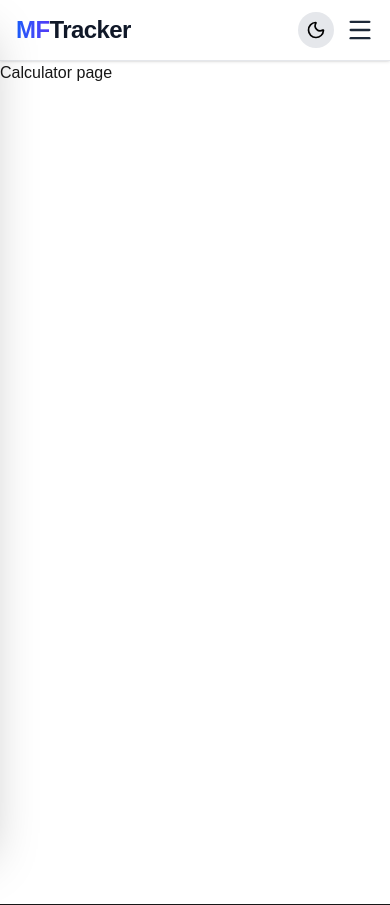
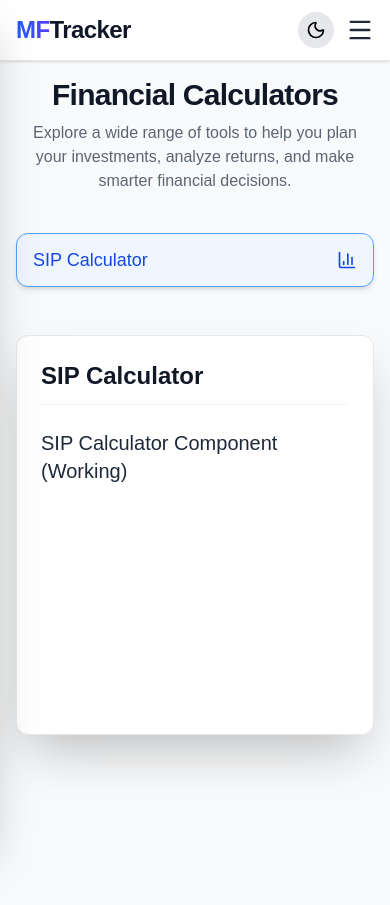
Before and after one commit to mithalesh-mk/fundBank-app, a Next.js app: page /calculators in a window 390 px wide. Built offline with nearby package versions, Linux system fonts and the light colour scheme.

Commit message:
graph and calculator page in progress

```diff
--- a/app/calculators/page.tsx
+++ b/app/calculators/page.tsx
@@ -1,11 +1,142 @@
-import React from 'react'
+"use client";
+import React, { useState, FC } from "react";
+import { BarChart3, Scale } from "lucide-react";
 
-function Calculators() {
+const tabs: string[] = [
+  "SIP",
+  "Lumpsum",
+  "SWP",
+  "CAGR",
+  "XIRR",
+  "Sharpe Ratio",
+  "Stock CAGR",
+  "Intrinsic Value",
+  "Dividend Yield",
+  "P/E Valuation",
+  "Stop Loss / Target",
+  "Position Sizing",
+  "Average Buy Price",
+  "ROI",
+  "Expense Ratio Impact",
+];
+
+// --- Content Switcher ---
+const CalculatorContent: FC<{ selectedTab: string }> = ({ selectedTab }) => {
+  switch (selectedTab) {
+    case "SIP":
+      return <h1 className="text-xl font-medium text-gray-800 dark:text-gray-200">SIP Calculator Component (Working)</h1>;
+    default:
+      return (
+        <div className="p-6 text-center bg-gray-100 dark:bg-gray-700 rounded-xl">
+          <Scale className="w-10 h-10 mx-auto text-blue-500 mb-3" />
+          <p className="text-gray-600 dark:text-gray-300 font-medium">
+            The <strong>{selectedTab}</strong> calculator is coming soon! Check out the working SIP Calculator for now.
+          </p>
+        </div>
+      );
+  }
+};
+
+const Calculators: FC = () => {
+  const [selectedTab, setSelectedTab] = useState<string>("SIP");
+  const [mobileOpen, setMobileOpen] = useState<boolean>(false);
+
   return (
-    <div className="h-screen bg-white dark:bg-gray-900 border-b dark:border-gray-800 shadow-sm transition-colors">
-        Calculator page
+    <div className="min-h-screen bg-gray-50 dark:bg-gray-900 text-black dark:text-white font-inter">
+      <div className="flex flex-col md:flex-row max-w-7xl mx-auto py-4 md:py-8 px-4 md:px-0 gap-6">
+
+        {/* ------------------ HEADER (MOBILE & DESKTOP) ------------------ */}
+        <div className="w-full md:hidden flex flex-col items-center text-center mb-4">
+          <h1 className="text-3xl font-bold tracking-tight text-gray-900 dark:text-white">
+            Financial Calculators
+          </h1>
+          <p className="mt-2 text-base opacity-90 text-gray-600 dark:text-gray-300 max-w-xl">
+            Explore a wide range of tools to help you plan your investments, analyze returns, and make smarter financial decisions.
+          </p>
+        </div>
+
+        {/* ------------------ MOBILE TAB (Accordion Style) ------------------ */}
+        <div className="md:hidden w-full mb-6">
+          <button
+            onClick={() => setMobileOpen(!mobileOpen)}
+            className="w-full py-3 px-4 rounded-xl border border-blue-400 dark:border-blue-700
+              bg-blue-50 dark:bg-blue-900/30 text-blue-700 dark:text-blue-300 shadow-md
+              flex justify-between items-center font-bold text-lg transition duration-200 hover:shadow-lg"
+          >
+            <span className="font-medium">{selectedTab} Calculator</span>
+            <BarChart3 className={`w-5 h-5 transition-transform ${mobileOpen ? "rotate-90" : "rotate-0"}`} />
+          </button>
+
+          <div className={`transition-all duration-300 ease-in-out overflow-hidden ${mobileOpen ? "max-h-[600px] mt-2" : "max-h-0"}`}>
+            <div className="bg-white dark:bg-gray-800 border border-gray-200 dark:border-gray-700 rounded-xl shadow-lg">
+              {tabs.map((tab) => (
+                <button
+                  key={tab}
+                  onClick={() => {
+                    setSelectedTab(tab);
+                    setMobileOpen(false);
+                  }}
+                  className={`w-full px-4 py-3 text-left text-sm border-b last:border-none rounded-lg
+                    border-gray-100 dark:border-gray-700 transition duration-150
+                    ${
+                      selectedTab === tab
+                        ? "bg-blue-100 text-blue-700 dark:bg-blue-900/50 dark:text-blue-300 font-semibold"
+                        : "text-gray-700 dark:text-gray-300 hover:bg-gray-100 dark:hover:bg-gray-700"
+                    }`}
+                >
+                  {tab}
+                </button>
+              ))}
+            </div>
+          </div>
+        </div>
+
+        {/* ------------------ DESKTOP SIDEBAR ------------------ */}
+        <div className="hidden md:block w-72 shrink-0">
+          <div className="sticky top-20 space-y-2 bg-white dark:bg-gray-800 p-4 rounded-xl shadow-lg border border-gray-200 dark:border-gray-700">
+            <h2 className="text-lg font-bold mb-2 text-gray-800 dark:text-white">Calculators</h2>
+            {tabs.map((tab) => (
+              <button
+                key={tab}
+                onClick={() => setSelectedTab(tab)}
+                className={`w-full text-left px-4 py-2 rounded-lg text-sm transition duration-150
+                  ${
+                    selectedTab === tab
+                      ? "bg-blue-600 text-white shadow-md font-semibold"
+                      : "text-gray-700 dark:text-gray-300 hover:bg-gray-100 dark:hover:bg-gray-700"
+                  }`}
+              >
+                {tab}
+              </button>
+            ))}
+          </div>
+        </div>
+
+        {/* ------------------ RIGHT CALCULATOR PANEL ------------------ */}
+        <main className="flex-1 flex flex-col">
+          {/* Desktop header */}
+          <div className="hidden md:flex flex-col items-center text-center mb-4">
+            <h1 className="text-3xl font-bold tracking-tight text-gray-900 dark:text-white">
+              Financial Calculators
+            </h1>
+            <p className="mt-2 text-base opacity-90 text-gray-600 dark:text-gray-300 max-w-xl">
+              Explore a wide range of tools to help you plan your investments, analyze returns, and make smarter financial decisions.
+            </p>
+          </div>
+
+          <div className="bg-white dark:bg-gray-800 border border-gray-200 dark:border-gray-700
+            rounded-xl shadow-2xl p-6 md:p-8 min-h-[400px]">
+
+            <h2 className="text-2xl font-bold mb-6 text-gray-900 dark:text-white border-b border-gray-100 dark:border-gray-700 pb-3">
+              {selectedTab} Calculator
+            </h2>
+
+            <CalculatorContent selectedTab={selectedTab} />
+          </div>
+        </main>
+      </div>
     </div>
-  )
-}
+  );
+};
 
-export default Calculators
+export default Calculators;
--- a/app/graphs/page.tsx
+++ b/app/graphs/page.tsx
@@ -3,7 +3,7 @@ import React from "react";
 
 function Graph() {
   return (
-    <div className="min-h-screen bg-gradient-to-b from-gray-50 to-gray-100
+    <div className="min-h-screen bg-linear-to-b from-gray-50 to-gray-100
       dark:from-gray-900 dark:to-black text-black dark:text-white
       transition-colors pt-12 px-6">
 
@@ -28,6 +28,7 @@ function Graph() {
 
           <IntradayChart />
         </div>
+
       </div>
     </div>
   );
--- a/components/IntradayChart.tsx
+++ b/components/IntradayChart.tsx
@@ -1,6 +1,6 @@
 "use client";
 
-import React from "react";
+import React, { useMemo } from "react";
 import ReactECharts from "echarts-for-react";
 
 export default function IntradayEChart() {
@@ -40,22 +40,53 @@ export default function IntradayEChart() {
   // Convert to chart format
   const seriesData = rawData.map((d) => [new Date(d.time).getTime(), d.value]);
 
-  // Calculate tight y-axis range
+  // Tight y-axis range
   const values = rawData.map((d) => d.value);
   const minVal = Math.min(...values);
   const maxVal = Math.max(...values);
+
+  // --- 📱 Responsive Scaling ---
+  const { fontSmall, fontMedium, fontLarge, lineWidth } = useMemo(() => {
+    const width = typeof window !== "undefined" ? window.innerWidth : 1200;
+
+    if (width < 500) {
+      // Mobile
+      return {
+        fontSmall: 8,
+        fontMedium: 10,
+        fontLarge: 12,
+        lineWidth: 1,
+      };
+    } else if (width < 900) {
+      // Tablet
+      return {
+        fontSmall: 9,
+        fontMedium: 14,
+        fontLarge: 16,
+        lineWidth: 1,
+      };
+    } else {
+      // Desktop
+      return {
+        fontSmall: 13,
+        fontMedium: 15,
+        fontLarge: 18,
+        lineWidth: 3,
+      };
+    }
+  }, []);
 
   const option = {
     backgroundColor: "transparent",
 
     tooltip: {
       trigger: "axis",
-        backgroundColor: "rgba(15, 23, 42, 0.95)", // deep slate premium tone
+      backgroundColor: "rgba(15, 23, 42, 0.95)",
       borderColor: "rgba(148, 163, 184, 0.25)",
       borderWidth: 1,
       padding: 10,
       extraCssText: "border-radius: 10px; backdrop-filter: blur(6px);",
-        textStyle: { color: "#e2e8f0", fontSize: 12 },
+      textStyle: { color: "#e2e8f0", fontSize: fontSmall },
 
       formatter: (params: any) => {
         const p = params[0];
@@ -74,24 +105,22 @@ export default function IntradayEChart() {
 
         return `
           <div style="display:flex; flex-direction:column; gap:4px;">
-              <div style="font-size:13px; color:#f1f5f9; font-weight:600;">
+            <div style="font-size:${fontMedium}px; color:#f1f5f9; font-weight:600;">
               ${formattedDate} · ${formattedTime}
             </div>
 
             <div style="height:1px; background:rgba(148,163,184,0.2); margin:6px 0;"></div>
 
-              <div style="font-size:12px; color:#94a3b8;">
+            <div style="font-size:${fontSmall}px; color:#94a3b8;">
               NAV
             </div>
-              <div style="font-size:16px; color:#22c55e; font-weight:700;">
+            <div style="font-size:${fontLarge}px; color:#22c55e; font-weight:700;">
               ₹${p.value[1]}
             </div>
           </div>
         `;
       },
     },
-
-
 
     grid: {
       left: "4%",
@@ -102,20 +131,18 @@ export default function IntradayEChart() {
 
     xAxis: {
       type: "time",
-        axisLabel: { show: false },  // ❌ removes labels
-        axisTick: { show: false },   // ❌ removes tick marks
-        axisLine: { show: true },    // keep line (optional)
+      axisLabel: { show: false },
+      axisTick: { show: false },
+      axisLine: { show: true },
     },
-
 
     yAxis: {
       type: "value",
       min: minVal - 0.5,
       max: maxVal + 0.5,
-        axisLabel: { show: false },  // remove y labels
+      axisLabel: { show: false },
       splitLine: { lineStyle: { color: "rgba(100,116,139,0.2)" } },
     },
-
 
     series: [
       {
@@ -125,16 +152,11 @@ export default function IntradayEChart() {
         symbol: "none",
         lineStyle: {
           color: "#22c55e",
-          width: 2.5,
+          width: lineWidth, // responsive line width
         },
-
       },
     ],
   };
 
-  return (
-    <div className="w-full h-[380px] p-4 rounded-xl bg-white dark:bg-[#0d1117] border border-gray-200 dark:border-gray-800">
-      <ReactECharts option={option} style={{ height: "100%", width: "100%" }} />
-    </div>
-  );
+  return <ReactECharts option={option} style={{ height: "100%", width: "100%" }} />;
 }
--- a/components/Navbar.tsx
+++ b/components/Navbar.tsx
@@ -17,7 +17,7 @@ export const Navbar = () => {
 
           {/* LOGO */}
           <Link href="/" className="text-2xl font-extrabold tracking-tight">
-            <span className="bg-gradient-to-r from-blue-600 to-indigo-600 bg-clip-text text-transparent">
+            <span className="bg-linear-to-r from-blue-600 to-indigo-600 bg-clip-text text-transparent">
               MF
             </span>
             <span className="text-gray-900 dark:text-gray-100">Tracker</span>
```
Lines whose indentation alone changed are shown as unchanged.
